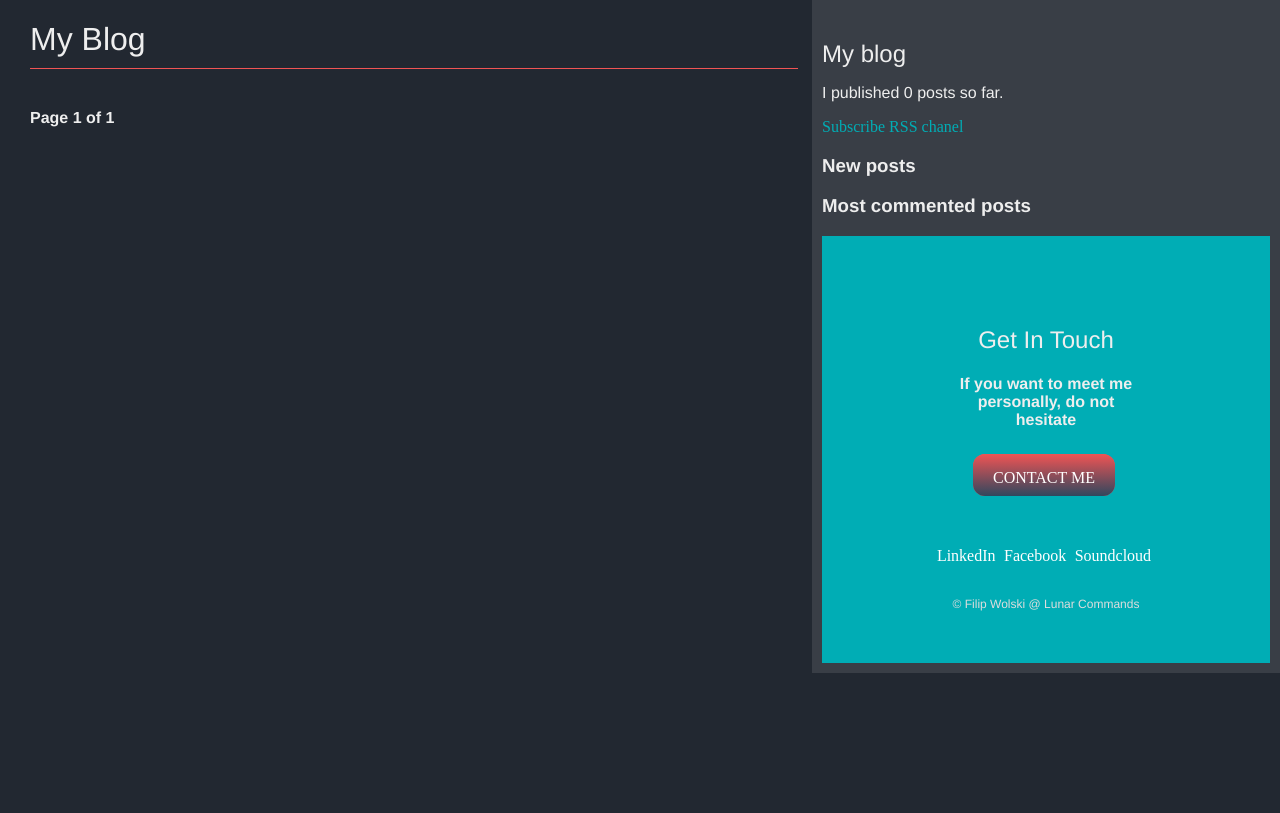
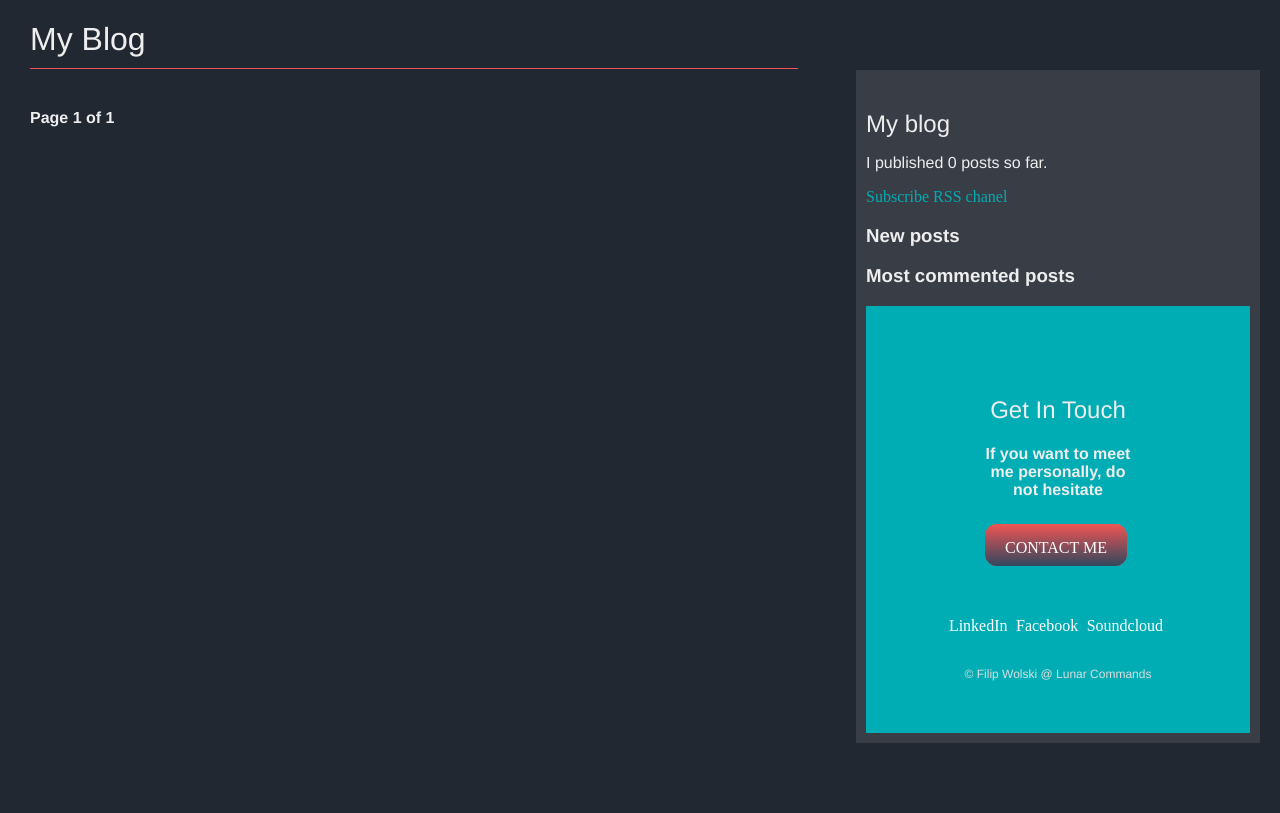
Before and after one commit to LunarCommands/blog, a Django app: page /blog/ in a window 1280 px wide. Before the commit the page ends 673 px from the top, so only its background shows below. Run offline with Django 3.2, Linux system fonts and the light colour scheme; data that the repository does not hold is empty.

Commit message:
Fix sidebar.

```diff
--- a/mysite/blog/static/css/blog.css
+++ b/mysite/blog/static/css/blog.css
@@ -36,8 +36,9 @@ h2 {
 
 #sidebar {
     float: right;
-    width: 35%;
+    width: 30%;
     padding: 10px;
+    margin: 70px 20px;
     background: #393E46;
     height: 100%;
 }
```
